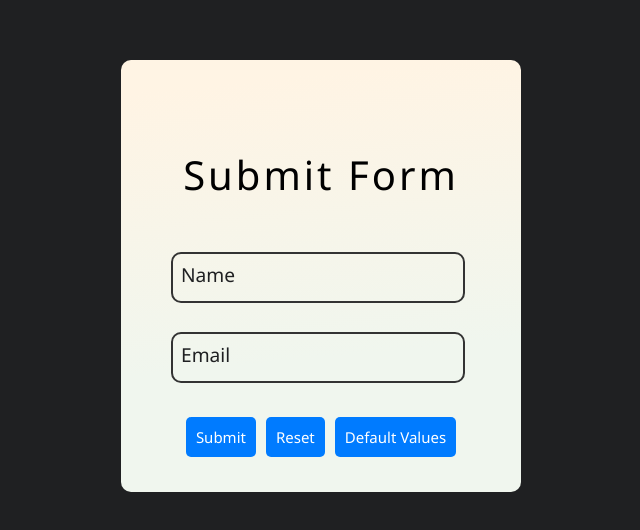
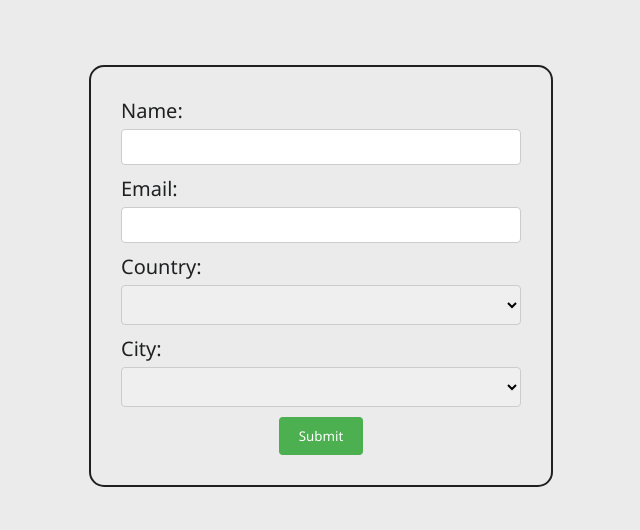
Before and after one commit to kumaruidivloper/angular-forms-tutorial, an Angular app: page / in a window 1280 px wide. Shown: the part 124-654 px from the top of the page, without its empty margins (319-959 px from the left). Built offline with nearby package versions, Linux system fonts and the light colour scheme.

Commit message:
Templat-Form-Tutorial-Part3

```diff
--- a/src/app/app-module.ts
+++ b/src/app/app-module.ts
@@ -4,6 +4,7 @@ import { BrowserModule, provideClientHydration, withEventReplay } from '@angular
 import { AppRoutingModule } from './app-routing-module';
 import { App } from './app';
 import { FormsModule, NgForm } from '@angular/forms';
+import { CommonModule } from '@angular/common';
 
 @NgModule({
   declarations: [
--- a/src/app/app.html
+++ /dev/null
@@ -1,32 +0,0 @@
-<div class="form-container">
-  <h1>Submit Form</h1>
-  <form #myForm="ngForm" (ngSubmit)="formSubmit(myForm)">
-    <div class="inputbox">
-      <input
-        type="text"
-        name="name"
-        ngModel
-        required
-        #name="ngModel"
-        autocomplete="off"
-      />
-      <span>Name</span>
-    </div>
-    <div class="inputbox">
-      <input
-        type="text"
-        name="email"
-        ngModel
-        required
-        #email="ngModel"
-        autocomplete="off"
-      />
-      <span>Email</span>
-    </div>
-    <div class="inputbox">
-      <button type="submit">Submit</button>
-      <button type="button" (click)="resetValue(myForm)">Reset</button>
-      <button type="button" (click)="setDefault(myForm)">Default Values</button>
-    </div>
-  </form>
-</div>
--- a/src/app/app.scss
+++ b/src/app/app.scss
@@ -1,69 +1,45 @@
 .form-container {
-  position: relative;
-  padding: 50px 50px;
-  background-image: linear-gradient(
-    174.2deg,
-    rgba(255, 244, 228, 1) 7.1%,
-    rgba(240, 246, 238, 1) 67.4%
-  );
-  border-radius: 10px;
+  width: 400px;
+  margin: 0 auto;
+  font-size: 20px;
+  padding: 30px;
+  border-radius: 15px;
+  border: 2px solid #1f2022;
 }
-.form-container h1 {
-  font-size: 2.5em;
-  text-align: center;
-  padding: 10px;
-  color: #000;
-  letter-spacing: 3px;
-  margin-bottom: 40px;
-  font-weight: 400;
+
+/* Form labels */
+label {
+  display: block;
+  margin-bottom: 5px;
+  font-weight: bold;
+  color: #1f2022;
+  font-weight: 350;
 }
-.form-container .inputbox {
-  position: relative;
-  width: 300px;
-  height: 30px;
-  margin-bottom: 50px;
-  text-align: center;
+
+/* Form input fields */
+input,
+select {
+  box-sizing: border-box;
+  width: 100%;
+  padding: 8px;
+  margin-bottom: 10px;
+  border: 1px solid #ccc;
+  border-radius: 4px;
 }
-.form-container .inputbox input {
-  position: absolute;
-  top: 0;
-  left: 0;
-  width: 90%;
-  border: 2px solid #333;
-  outline: 0;
-  background: none;
-  padding: 10px;
-  border-radius: 10px;
-  font-size: 1.2em;
+select {
+  font-size: 15px;
 }
-.form-container .inputbox:last-child {
-  margin-bottom: 0;
-}
-.form-container .inputbox span {
-  position: absolute;
-  top: 9px;
-  left: 10px;
-  font-size: 1.2em;
-  transition: 0.6s;
-  color: #1f2022;
-}
-.form-container .inputbox input:focus ~ span,
-.form-container .inputbox input:valid ~ span {
-  transform: translateX(-13px) translateY(-35px);
-  font-size: 1em;
-}
-.form-container .inputbox button {
-  display: inline-block;
-  width: max-content;
-  font-size: 15px;
-  padding: 10px;
-  margin: 5px;
-  background-color: #007bff;
-  color: #fff;
+button[type="submit"] {
+  display: block;
+  padding: 10px 20px;
+  background-color: #4caf50;
+  color: white;
+  margin: 0 auto;
   border: none;
-  border-radius: 5px;
+  border-radius: 4px;
   cursor: pointer;
 }
-.form-container .inputbox button:hover {
-  background-color: #0056b3;
+
+button[type="submit"]:hover {
+  background-color: #45a049;
 }
--- a/src/app/app.ts
+++ b/src/app/app.ts
@@ -1,32 +1,91 @@
+import { NgFor } from '@angular/common';
 import { Component } from '@angular/core';
 import { FormsModule, NgForm } from '@angular/forms';
 
 @Component({
   selector: 'app-root',
   standalone: false,
-  templateUrl: 'app.html',
+  template: `
+    <form class="form-container" #myForm="ngForm" (ngSubmit)="onSubmit(myForm)">
+      <div>
+        <label for="name">Name:</label>
+        <input
+          type="text"
+          id="name"
+          name="name"
+          [(ngModel)]="user"
+          required
+          autocomplete="off"
+        />
+      </div>
+      <div>
+        <label for="email">Email:</label>
+        <input
+          type="email"
+          id="email"
+          name="email"
+          [(ngModel)]="email"
+          autocomplete="off"
+          required
+        />
+      </div>
+      <div>
+        <label for="country">Country:</label>
+        <select name="select" id="country" [(ngModel)]="selectedCountry">
+          <option *ngFor="let country of countries" [value]="country.value">
+            {{ country.name }}
+          </option>
+        </select>
+      </div>
+      <div>
+        <label for="city">City:</label>
+        <select name="city" id="city" [(ngModel)]="city">
+          <option
+            *ngFor="let city of getCitiesByCountry(selectedCountry)"
+            [value]="city"
+          >
+            {{ city }}
+          </option>
+        </select>
+      </div>
+      <button type="submit">Submit</button>
+    </form>
+  `,
   styleUrl: './app.scss',
 })
 export class App {
-  formSubmit(myForm: NgForm) {
+  user: string = '';
+  email: string = '';
+  selectedCountry: string = '';
+  city: string = '';
+
+  countries = [
+    { name: 'USA', value: 'usa' },
+    { name: 'Australia', value: 'aus' },
+    { name: 'UK', value: 'uk' },
+  ];
+
+  cities: { [key: string]: string[] } = {
+    usa: ['New York', 'Los Angeles', 'Chicago'],
+    aus: ['Sydney', 'Melbourne', 'Brisbane'],
+    uk: ['London', 'Manchester', 'Birmingham'],
+  };
+
+  getCitiesByCountry(country: string): string[] {
+    return this.cities[country] || [];
+  }
+
+  onSubmit(myForm: NgForm) {
     if (myForm.valid) {
-      const formValues = JSON.stringify(myForm.value);
-      console.log(formValues);
-      console.log(
-        '%c From submitted successfully',
-        'color: green; font-weight: 400; font-size: 15px'
-      );
+      const formData = {
+        user: this.user,
+        email: this.email,
+        country: this.selectedCountry,
+        city: this.city,
+      };
+      console.log('Form Submitted', formData);
     } else {
-      alert('Please fill up the required fields');
+      alert('Please fill up the fields');
     }
   }
-  resetValue(myForm: NgForm) {
-    myForm.resetForm();
-  }
-  setDefault(myForm: NgForm) {
-    myForm.resetForm({
-      name: 'Default Name',
-      email: 'defaultId@gmail.com',
-    });
-  }
 }
--- a/src/styles.scss
+++ b/src/styles.scss
@@ -4,8 +4,8 @@
 }
 html {
   scroll-behavior: smooth;
-  background-color: #1f2022;
-  /* background-color: #e8e8e8; */
+  /* background-color: #1f2022; */
+  background-color: #ebebeb;
   /* color: #fff; */
 }
 
@@ -16,7 +16,6 @@ body {
   display: flex;
   justify-content: center;
   align-items: center;
-  background-color: #1f2022;
   height: 100vh;
   font-family: "Segoe UI", Tahoma, Geneva, Verdana, sans-serif;
 }
```
Also changed, not shown: 1 other file (tests, documents, lock files or other folders).
